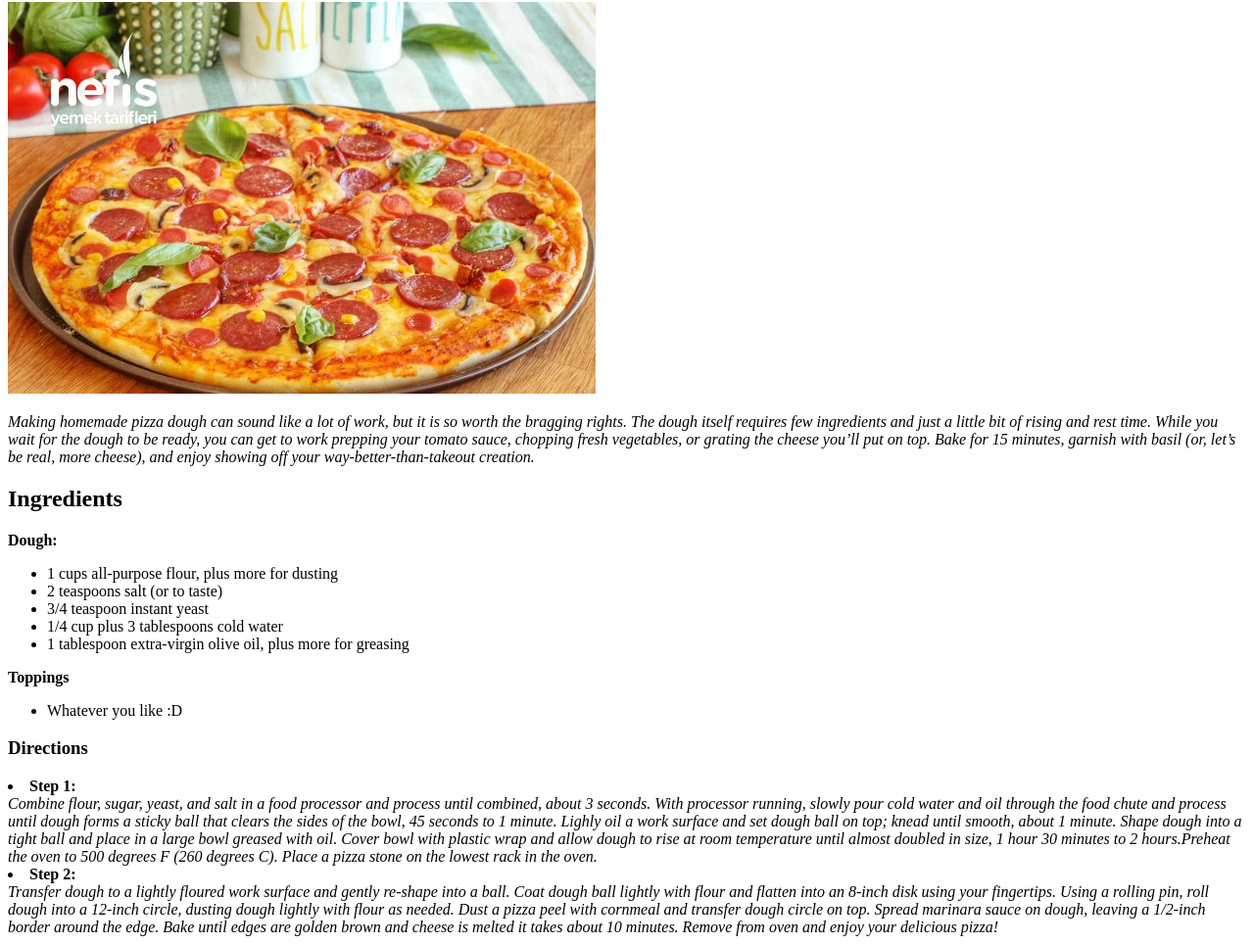
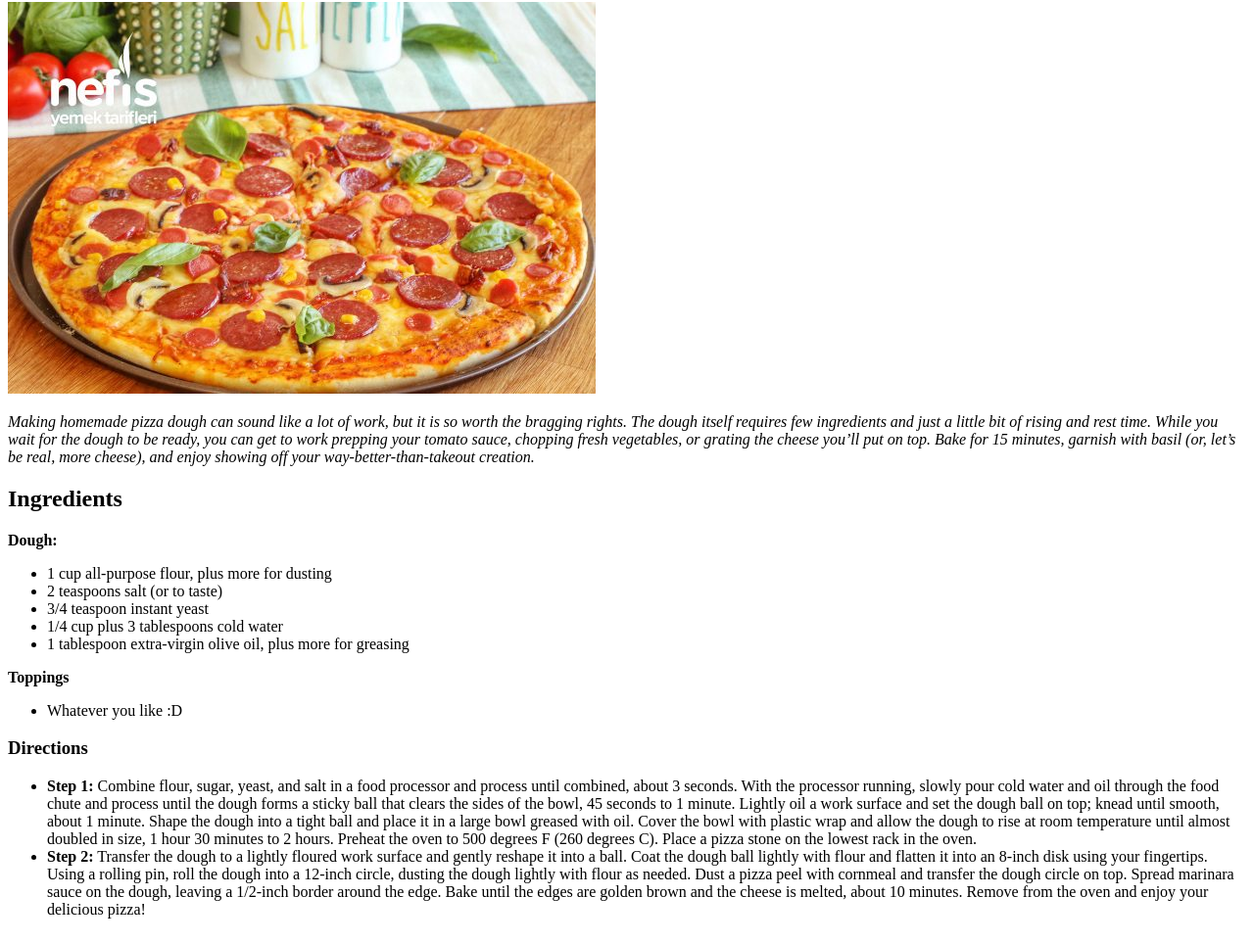
Before and after one commit to yusuferens/odin-recipes, a plain HTML site: page recipes/pizza.html in a window 1280 px wide. Shown: the part 78-1042 px from the top of the page at 98% size. Drawn offline with Linux system fonts and the light colour scheme.

Commit message:
started to edit recipe page with css

```diff
--- a/recipes/pizza.html
+++ b/recipes/pizza.html
@@ -10,10 +10,11 @@
     <p><i>Making homemade pizza dough can sound like a lot of work, but it is so worth the bragging rights. The dough itself requires few ingredients and just a little bit of rising and rest time. While you wait for the dough to be ready, you can get to work prepping your tomato sauce, chopping fresh vegetables, or grating the cheese you’ll put on top. Bake for 15 minutes, garnish with basil (or, let’s be real, more cheese), and enjoy showing off your way-better-than-takeout creation.</i></p>
     <h2>Ingredients</h2>
     <strong>Dough:</strong>
+    <div class="Ingredients">
         <ul>
-        <li>1 cups all-purpose flour, plus more for dusting</li>
+            <li>1 cup all-purpose flour, plus more for dusting</li>
             <li>2 teaspoons salt (or to taste)</li>
-        <li>3/4 teaspoon instant yeast </li>
+            <li>3/4 teaspoon instant yeast</li>
             <li>1/4 cup plus 3 tablespoons cold water</li>
             <li>1 tablespoon extra-virgin olive oil, plus more for greasing</li>
         </ul>
@@ -23,12 +24,11 @@
         </ul>
 
         <h3>Directions</h3>
-           <li><strong>Step 1: </strong></li>
-           <i>Combine flour, sugar, yeast, and salt in a food processor and process until combined, about 3 seconds. With processor running, slowly pour cold water and oil through the food chute and process until dough forms a sticky ball that clears the sides of the bowl, 45 seconds to 1 minute. Lighly oil a work surface and set dough ball on top; knead until smooth, about 1 minute. Shape dough into a tight ball and place in a large bowl greased with oil. Cover bowl with plastic wrap and allow dough to rise at room temperature until almost doubled in size, 1 hour 30 minutes to 2 hours.Preheat the oven to 500 degrees F (260 degrees C). Place a pizza stone on the lowest rack in the oven.</i>
-            <li><strong>Step 2:</strong></li>
-            <i>Transfer dough to a lightly floured work surface and gently re-shape into a ball. Coat dough ball lightly with flour and flatten into an 8-inch disk using your fingertips. Using a rolling pin, roll dough into a 12‑inch circle, dusting dough lightly with flour as needed.
-                Dust a pizza peel with cornmeal and transfer dough circle on top. Spread marinara sauce on dough, leaving a 1/2-inch border around the edge.
-                Bake until edges are golden brown and cheese is melted it takes about 10 minutes. Remove from oven and enjoy your delicious pizza!</i>
+        <ul>
+            <li><strong>Step 1:</strong> Combine flour, sugar, yeast, and salt in a food processor and process until combined, about 3 seconds. With the processor running, slowly pour cold water and oil through the food chute and process until the dough forms a sticky ball that clears the sides of the bowl, 45 seconds to 1 minute. Lightly oil a work surface and set the dough ball on top; knead until smooth, about 1 minute. Shape the dough into a tight ball and place it in a large bowl greased with oil. Cover the bowl with plastic wrap and allow the dough to rise at room temperature until almost doubled in size, 1 hour 30 minutes to 2 hours. Preheat the oven to 500 degrees F (260 degrees C). Place a pizza stone on the lowest rack in the oven.</li>
+            <li><strong>Step 2:</strong> Transfer the dough to a lightly floured work surface and gently reshape it into a ball. Coat the dough ball lightly with flour and flatten it into an 8-inch disk using your fingertips. Using a rolling pin, roll the dough into a 12-inch circle, dusting the dough lightly with flour as needed. Dust a pizza peel with cornmeal and transfer the dough circle on top. Spread marinara sauce on the dough, leaving a 1/2-inch border around the edge. Bake until the edges are golden brown and the cheese is melted, about 10 minutes. Remove from the oven and enjoy your delicious pizza!</li>
+        </ul>
+    </div>
 
 
 </body>
--- /dev/null
+++ b/styles.css
@@ -0,0 +1,26 @@
+#h1{
+    text-align: center;
+}
+.recipeList ol {
+    text-align: center;
+}
+
+.recipeList ol li {
+    list-style: none;
+    counter-increment: recipe-counter;
+    margin-bottom: 10px;
+}
+
+.recipeList ol li:before {
+    content: counter(recipe-counter) ". ";
+    font-weight: bold;
+    font-size: 18px;
+    display: inline-block;
+    width: 20px;
+    text-align: right;
+}
+.Ingredients ul li {
+    size: 20px;
+    margin: 10px;
+    font-style: italic;
+}
```
Also changed, not shown: index.html (+4 -2 lines), recipes/indir.png (added). Lines whose indentation alone changed are shown as unchanged.
